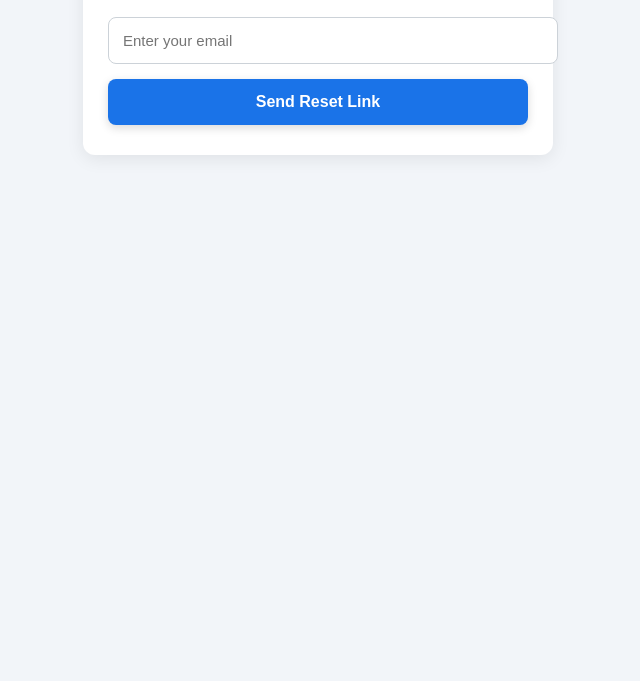
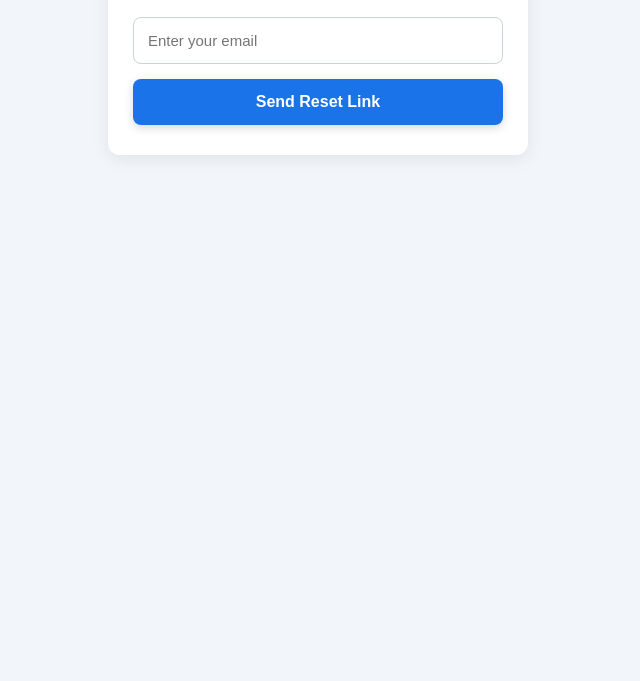
Before and after one commit to Darzjohn/TeamDaykie, a website: page send_reset.html in a window 1280 px wide. Shown: the part 199-880 px from the top of the page, without its empty margins (322-962 px from the left). Drawn offline with Linux system fonts and the light colour scheme; some packages are replaced by stand-ins of ours; a script that the page names is missing.

Commit message:
fix oversizing textbox

```diff
--- a/css/reset_password.css
+++ b/css/reset_password.css
@@ -1,4 +1,8 @@
 /* PAGE BACKGROUND */
+* {
+    box-sizing: border-box;
+}
+
 body {
     margin: 0;
     padding: 0;
--- a/css/send_reset.css
+++ b/css/send_reset.css
@@ -1,4 +1,8 @@
 /* PAGE BACKGROUND */
+* {
+    box-sizing: border-box;
+}
+
 body {
     margin: 0;
     padding: 0;
@@ -9,7 +13,6 @@ body {
     min-height: 100vh;
     overflow-x: hidden;
 }
-
 /* MAIN CONTAINER */
 .reset-container {
     background: #ffffff;
```
